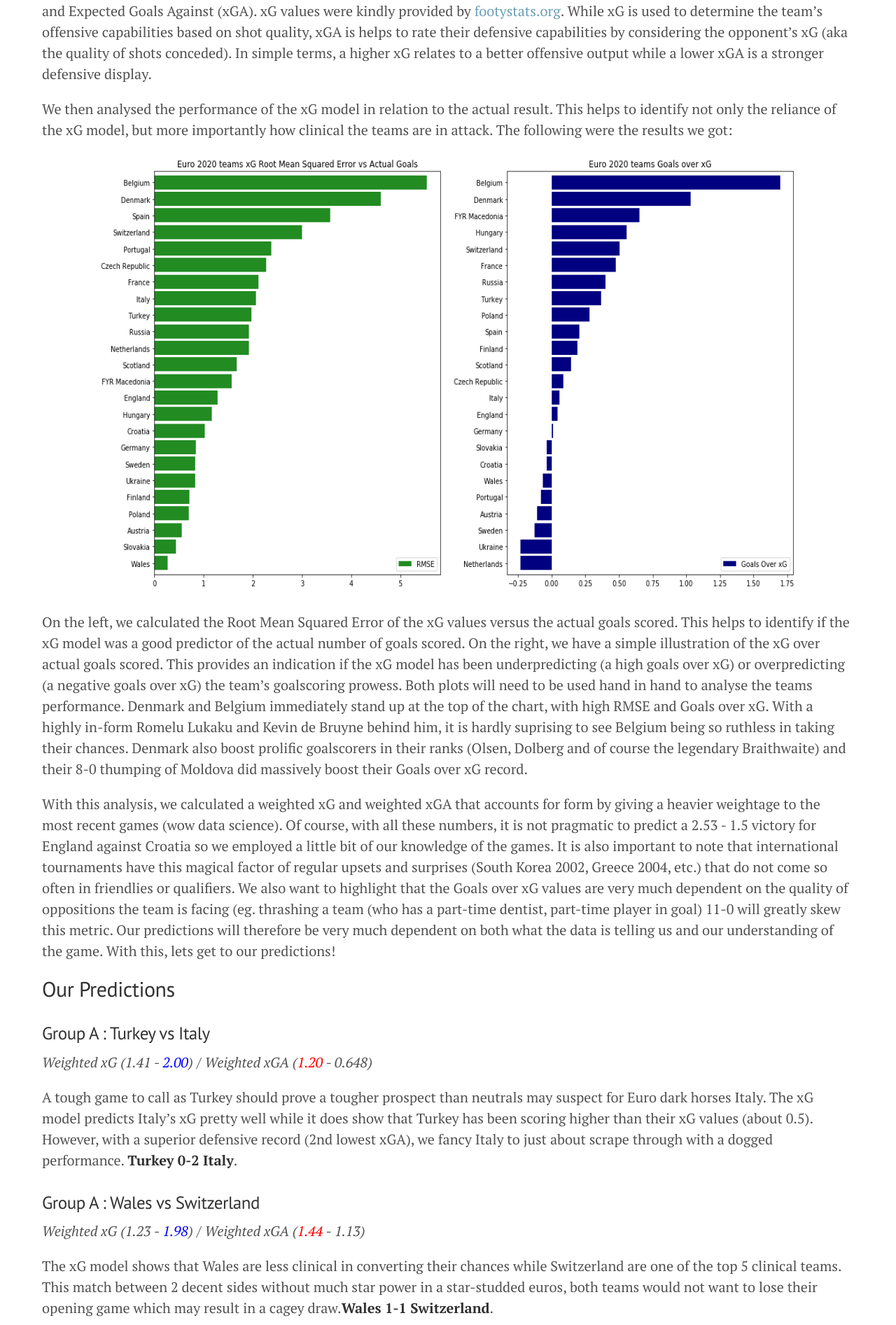
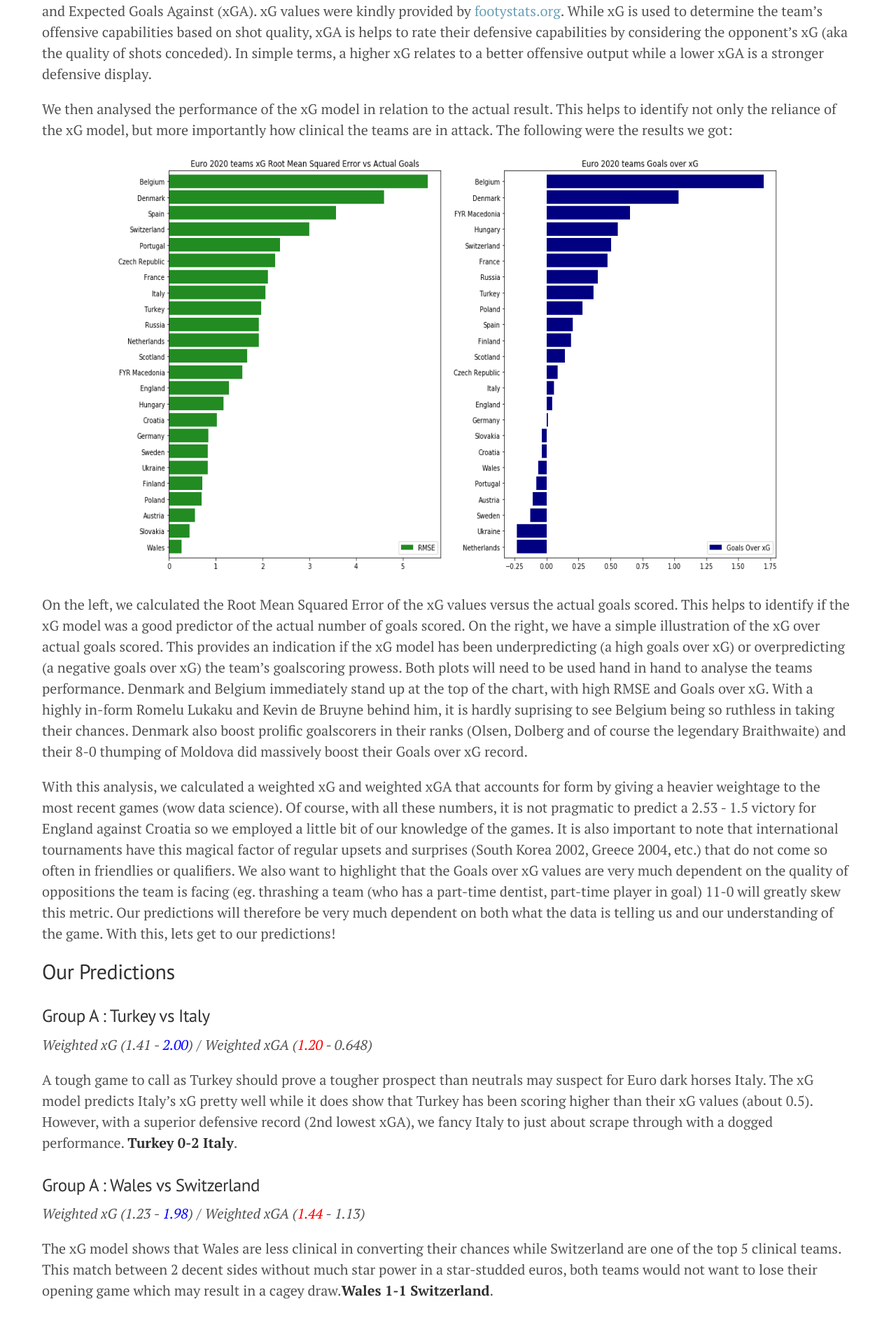
Before and after one commit to chuazy94/zy_blog_2, a Jekyll site: the page built from _posts/2021-06-07-euros-prediction.md, in a window 1280 px wide. Shown: the part 1061-2954 px from the top of the page at 70% size. Built offline with Jekyll 4.4.1, drawn with Linux system fonts in a browser that asks for light colours.

Commit message:
Update 2021-06-07-euros-prediction.md

```diff
--- a/_posts/2021-06-07-euros-prediction.md
+++ b/_posts/2021-06-07-euros-prediction.md
@@ -19,10 +19,10 @@
 
 <div class="row">
         <div class="column">
-            <img alt="RMSE" src="{{ site.baseurl }}/images/Euro_2020_xG_RMSE.png" width="500" height="625">
+            <img alt="RMSE" src="{{ site.baseurl }}/images/Euro_2020_xG_RMSE.png" width="475" height="600">
         </div>
         <div class="column">
-            <img alt="xG_over_goals" src="{{ site.baseurl }}/images/Euro_2020_goals_over_xg.png" width="500" height="625">
+            <img alt="xG_over_goals" src="{{ site.baseurl }}/images/Euro_2020_goals_over_xg.png" width="475" height="600">
         </div>
 </div>
 
```
